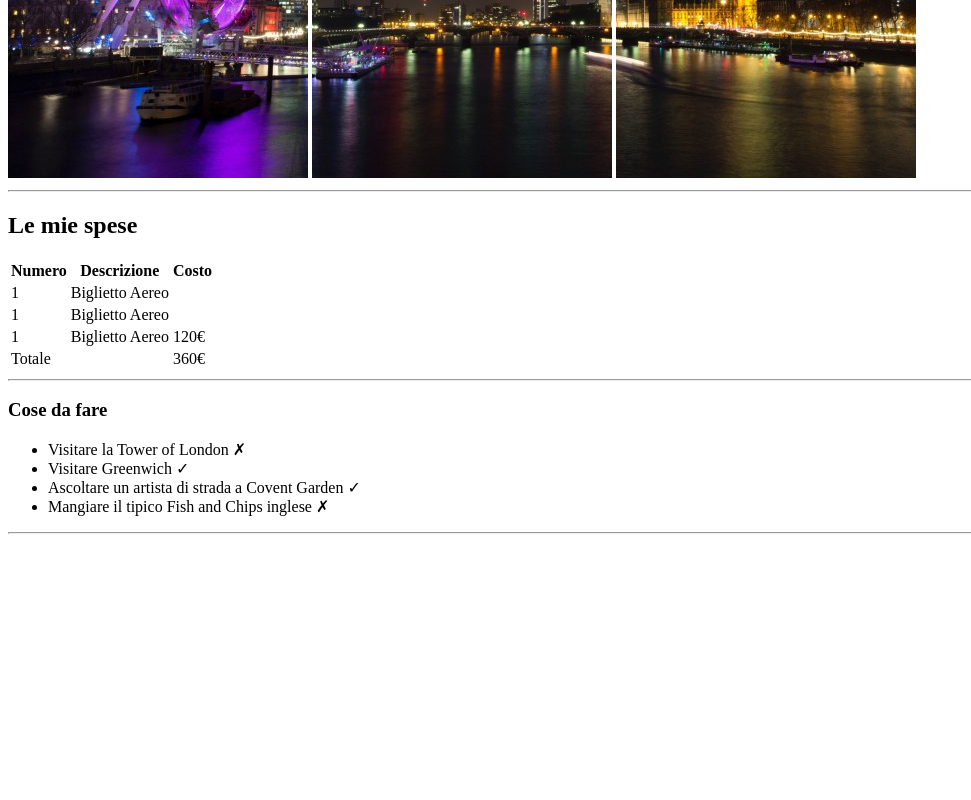
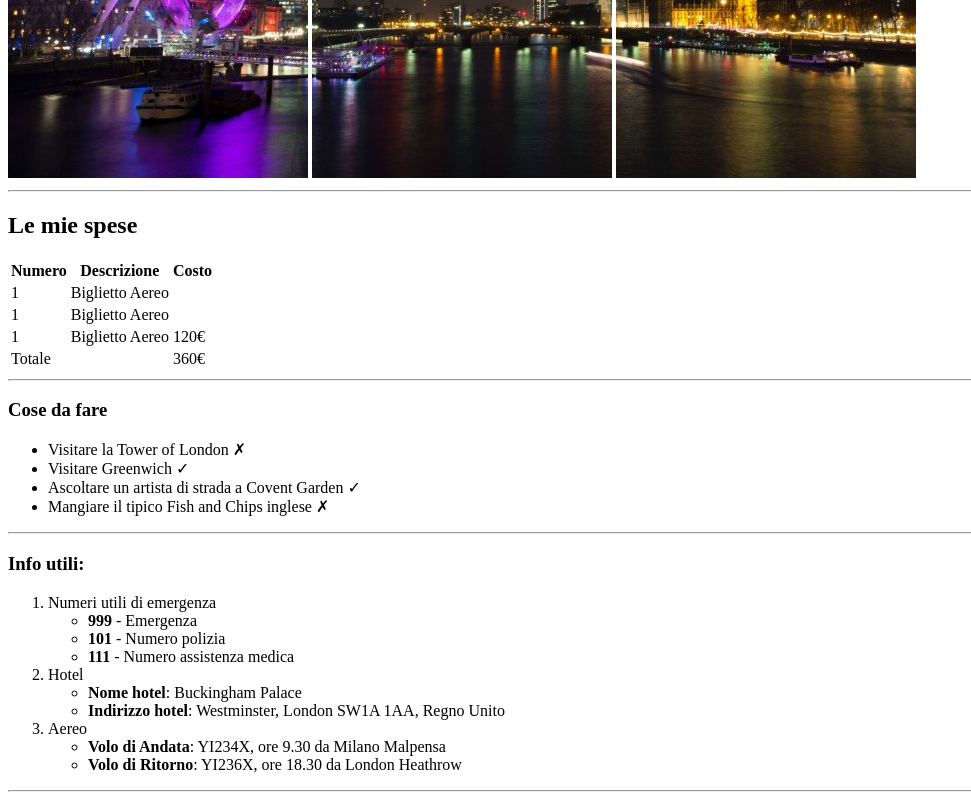
Before and after one commit to filippo-falcone/html-london-trip, a plain HTML site: page index.html in a window 1280 px wide. Shown: the part 502-1302 px from the top of the page, without its empty margins (0-971 px from the left). Before the commit the page ends 1044 px from the top, so only its background shows below. Drawn offline with Linux system fonts and the light colour scheme.

Commit message:
fix: add info section to main

```diff
--- a/index.html
+++ b/index.html
@@ -69,6 +69,38 @@
             <hr>
         </section>
         <!-- /sezione cose da fare -->
+        <!-- sezione info utili -->
+        <section>
+            <h3>Info utili:</h3>
+            <ol>
+                <li>
+                    Numeri utili di emergenza
+                    <ul>
+                        <li>
+                            <strong>999</strong> - Emergenza
+                        </li>
+                        <li><strong>101</strong> - Numero polizia</li>
+                        <li><strong>111</strong> - Numero assistenza medica</li>
+                    </ul>
+                </li>
+                <li>
+                    Hotel
+                    <ul>
+                        <li><strong>Nome hotel</strong>: Buckingham Palace</li>
+                        <li><strong>Indirizzo hotel</strong>: Westminster, London SW1A 1AA, Regno Unito</li>
+                    </ul>
+                </li>
+                <li>
+                    Aereo
+                    <ul>
+                        <li><strong>Volo di Andata</strong>: YI234X, ore 9.30 da Milano Malpensa</li>
+                        <li><strong>Volo di Ritorno</strong>: YI236X, ore 18.30 da London Heathrow</li>
+                    </ul>
+                </li>
+            </ol>
+            <hr>
+        </section>
+        <!-- /sezione info utili -->
     </main>
 </body>
 
```
